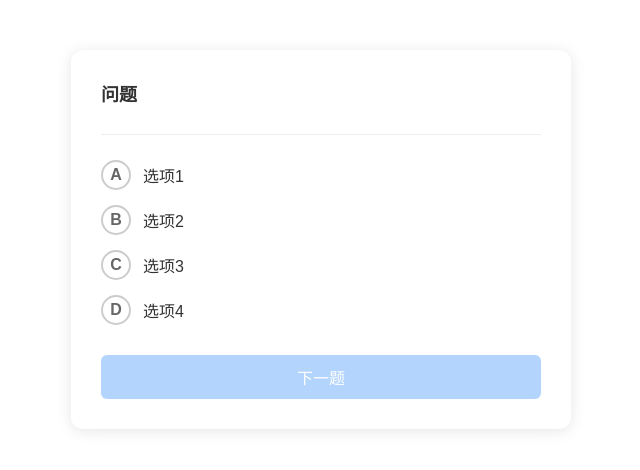
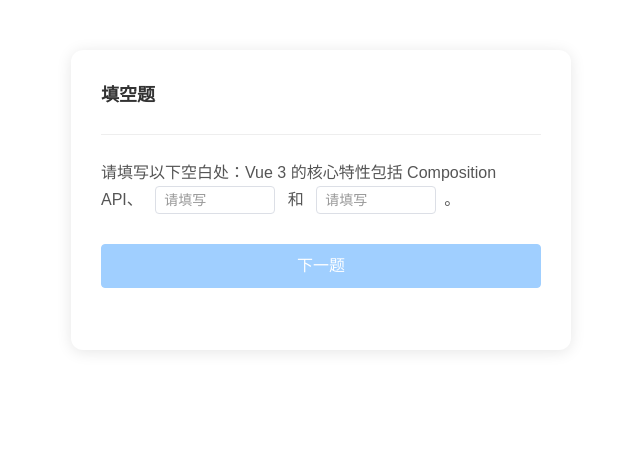
Before and after one commit to Bexerlmao/XCTO, a Vue app in the folder xcto-ui/: page / in a window 1280 px wide. Shown: the top 470 px of the page, without its empty margins (319-959 px from the left). Built offline with nearby package versions, Linux system fonts and the light colour scheme; the HTML template or start-up script is replaced by a standard one.

Commit message:
feat(ui): 完成更多题目的ui适配
完成多选题 判断题 填空题的前端界面

```diff
--- a/xcto-ui/src/main.ts
+++ b/xcto-ui/src/main.ts
@@ -2,6 +2,7 @@
 import { createApp } from 'vue'
 import App from './App.vue'
 import router from './router'
+import 'element-plus/dist/index.css'
 
 const app = createApp(App)
 
--- a/xcto-ui/src/views/QuestionView.vue
+++ b/xcto-ui/src/views/QuestionView.vue
@@ -1,54 +1,163 @@
 <script setup lang="ts">
 import { ref, onMounted } from 'vue';
+import { ElCheckbox, ElCheckboxGroup, ElButton } from 'element-plus';
 
-// 选项数据
-const options = [
+// 题目数据接口定义
+interface QuestionOption {
+  value: string;
+  text: string;
+}
+
+interface Question {
+  id: string;
+  type: '单选题' | '多选题' | '判断题' | '填空题';
+  content: string;
+  options: QuestionOption[];
+}
+
+// 响应式状态
+const questionType = ref<'单选题' | '多选题' | '判断题' | '填空题'>('单选题');
+const questionContent = ref('');
+const options = ref<QuestionOption[]>([]);
+const isNextBtnDisabled = ref(true);
+const selectedOption = ref<string | null>(null);
+const selectedOptions = ref<string[]>([]);
+const fillBlankAnswers = ref<string[]>([]);
+const isLoading = ref(false);
+
+// 异步获取题目函数（预留接口）
+const fetchQuestion = async (type?: '单选题' | '多选题' | '判断题' | '填空题') => {
+  try {
+    isLoading.value = true;
+
+    // TODO: 替换为实际的API调用
+    // 示例：const response = await axios.get('/api/question/random', { params: { type } });
+    // const data = response.data;
+
+    // 模拟API响应数据
+    let mockData: Question;
+
+    //TODO: 删除debug
+
+    type = '填空题'
+
+    if (type === '判断题') {
+      mockData = {
+        id: '1',
+        type: '判断题',
+        content: '这是一道测试判断题，请判断对错。',
+        options: [
+          { value: 'true', text: '正确' },
+          { value: 'false', text: '错误' }
+        ]
+      };
+    } else if (type === '填空题') {
+      mockData = {
+        id: '1',
+        type: '填空题',
+        content: '请填写以下空白处：Vue 3 的核心特性包括 Composition API、______ 和 ______。',
+        options: []
+      };
+    } else {
+      mockData = {
+        id: '1',
+        type: type || '多选题',
+        content: '这是一道测试题目，请选择正确的答案。',
+        options: [
           { value: 'A', text: '选项1' },
           { value: 'B', text: '选项2' },
           { value: 'C', text: '选项3' },
           { value: 'D', text: '选项4' }
-];
+        ]
+      };
+    }
 
-const questionType = "单选题"
+    // 更新题目数据
+    questionType.value = mockData.type;
+    questionContent.value = mockData.content;
+    options.value = mockData.options;
 
-// 响应式状态
-const isNextBtnDisabled = ref(true);
-const selectedOption = ref<string | null>(null);
+    // 重置选择状态
+    selectedOption.value = null;
+    selectedOptions.value = [];
+    fillBlankAnswers.value = [];
+    isNextBtnDisabled.value = true;
 
-// 处理选项选择
+    return mockData;
+  } catch (error) {
+    console.error('获取题目失败:', error);
+    throw error;
+  } finally {
+    isLoading.value = false;
+  }
+};
+
+// 处理选项选择（单选）
 const handleOptionChange = (option: string) => {
   selectedOption.value = option;
   isNextBtnDisabled.value = false;
 };
 
+// 处理选项选择（多选）
+const handleCheckboxChange = (value: (string | number | boolean)[]) => {
+  selectedOptions.value = value as string[];
+  isNextBtnDisabled.value = value.length === 0;
+};
+
+// 处理填空题输入
+const handleFillBlankChange = (index: number, value: string) => {
+  // 确保数组长度足够
+  while (fillBlankAnswers.value.length <= index) {
+    fillBlankAnswers.value.push('');
+  }
+  // 更新对应索引的答案
+  fillBlankAnswers.value[index] = value;
+  // 检查是否所有空白处都已填写
+  const allFilled = fillBlankAnswers.value.every(answer => answer.trim().length > 0);
+  isNextBtnDisabled.value = !allFilled;
+};
+
+// 处理填空题内容，将空白处替换为输入框
+const processFillBlankContent = (content: string) => {
+  return content.split('______');
+};
+
 // 处理下一题点击
-const handleNextClick = () => {
-  // 这里可以添加切换题目的逻辑
-  // 示例：弹出提示，实际项目中可替换为加载新题目
-  alert('已选择答案，即将进入下一题！');
+const handleNextClick = async () => {
+  try {
+    // TODO: 这里可以添加提交答案的逻辑
+    // await submitAnswer({ questionId, answer: selectedOption.value || selectedOptions.value });
 
-  // 重置选项和按钮状态（模拟切换题目）
-  selectedOption.value = null;
-  isNextBtnDisabled.value = true;
-
-  // 实际项目中可通过AJAX加载新题目，或切换隐藏的题目面板
+    // 获取下一道题目
+    await fetchQuestion(questionType.value);
+  } catch (error) {
+    console.error('切换题目失败:', error);
+  }
 };
 
 // 生命周期钩子
-onMounted(() => {
-  // 组件挂载后的初始化逻辑
+onMounted(async () => {
+  // 组件挂载后加载第一道题目（测试填空题）
+  await fetchQuestion('填空题');
 });
 </script>
 
 <template>
   <div class="quiz-card">
+    <!-- 加载状态 -->
+    <div v-if="isLoading" class="loading-container">
+      <div class="loading-text">加载中...</div>
+    </div>
+
+    <!-- 题目内容 -->
+    <template v-else>
       <!-- 题目区域 -->
       <div class="question-container">
-      <div class="question-title">问题</div>
-      <div class="question-content"></div>
+        <div class="question-title">{{ questionType }}</div>
+        <div v-if="questionType != '填空题'" class="question-content">{{ questionContent }}</div>
       </div>
 
-    <!-- 选项区域 -->
+      <!-- 单选题选项区域 -->
       <div v-if="questionType == '单选题'" class="options-container">
         <div class="option-item" v-for="option in options" :key="option.value">
           <input
@@ -66,14 +175,64 @@ onMounted(() => {
         </div>
       </div>
 
+      <!-- 判断题选项区域 -->
+      <div v-if="questionType == '判断题'" class="options-container">
+        <div class="option-item" v-for="option in options" :key="option.value">
+          <input
+            type="radio"
+            :name="'option'"
+            :id="`option${option.value}`"
+            class="option-input"
+            :checked="selectedOption === option.value"
+            @change="handleOptionChange(option.value)"
+          >
+          <label :for="`option${option.value}`" class="custom-radio">
+            <span class="radio-letter">{{ option.value === 'true' ? '√' : '×' }}</span>
+          </label>
+          <span class="option-text">{{ option.text }}</span>
+        </div>
+      </div>
+
+      <!-- 填空题选项区域 -->
+      <div v-if="questionType == '填空题'" class="options-container">
+        <div class="fill-blank-content">
+          <template v-for="(part, index) in processFillBlankContent(questionContent)" :key="index">
+            <span v-if="index < processFillBlankContent(questionContent).length - 1">
+              {{ part }}
+              <input
+                v-model="fillBlankAnswers[index]"
+                class="inline-fill-blank-input"
+                placeholder="请填写"
+                @input="handleFillBlankChange(index, fillBlankAnswers[index])"
+              >
+            </span>
+            <span v-else>{{ part }}</span>
+          </template>
+        </div>
+      </div>
+
+      <!-- 多选题选项区域 -->
+      <div v-if="questionType == '多选题'" class="options-container">
+        <el-checkbox-group v-model="selectedOptions" @change="handleCheckboxChange">
+          <div class="option-item" v-for="option in options" :key="option.value">
+            <el-checkbox :label="option.value" class="custom-checkbox">
+              <span class="checkbox-letter">{{ option.value }}</span>
+              <span class="option-text">{{ option.text }}</span>
+            </el-checkbox>
+          </div>
+        </el-checkbox-group>
+      </div>
+
       <!-- 下一题按钮 -->
-    <button
+      <el-button
         class="next-btn"
         :disabled="isNextBtnDisabled"
         @click="handleNextClick"
+        type="primary"
       >
         下一题
-    </button>
+      </el-button>
+    </template>
   </div>
 </template>
 
@@ -95,6 +254,20 @@ onMounted(() => {
   box-shadow: 0 2px 15px rgba(0, 0, 0, 0.1);
   margin: 0 auto;
   margin-top: 50px;
+  min-height: 300px;
+}
+
+/* 加载状态容器 */
+.loading-container {
+  display: flex;
+  align-items: center;
+  justify-content: center;
+  height: 200px;
+}
+
+.loading-text {
+  font-size: 16px;
+  color: #999;
 }
 
 /* 题目区域 */
@@ -172,30 +345,74 @@ onMounted(() => {
   color: white;
 }
 
+/* 多选题样式 */
+.custom-checkbox {
+  display: flex;
+  align-items: center;
+  width: 100%;
+}
+
+.custom-checkbox :deep(.el-checkbox__label) {
+  display: flex;
+  align-items: center;
+  padding-left: 8px;
+}
+
+.checkbox-letter {
+  font-size: 16px;
+  font-weight: bold;
+  color: #666;
+  margin-right: 12px;
+}
+
 /* 最后一个选项去掉下边距 */
 .option-item:last-child {
   margin-bottom: 0;
+}
+
+/* 填空题样式 */
+.fill-blank-content {
+  font-size: 16px;
+  line-height: 1.6;
+  color: #555;
+}
+
+.inline-fill-blank-input {
+  display: inline-block;
+  width: 120px;
+  margin: 0 8px;
+  padding: 4px 8px;
+  border: 1px solid #dcdfe6;
+  border-radius: 4px;
+  font-size: 16px;
+  font-family: "Microsoft Yahei", sans-serif;
+  transition: border-color 0.3s ease;
+}
+
+.inline-fill-blank-input:focus {
+  outline: none;
+  border-color: #409eff;
+  box-shadow: 0 0 0 2px rgba(64, 158, 255, 0.2);
+}
+
+.inline-fill-blank-input::placeholder {
+  color: #999;
+  font-size: 14px;
 }
 
 /* 下一题按钮样式 */
 .next-btn {
   width: 100%;
   height: 44px;
-  background-color: #409eff;
-  color: white;
-  border: none;
-  border-radius: 6px;
   font-size: 16px;
   cursor: pointer;
-  transition: background-color 0.3s ease;
 }
 
-.next-btn:hover {
-  background-color: #3388ee;
+.next-btn:hover:not(:disabled) {
+  opacity: 0.9;
 }
 
 .next-btn:disabled {
-  background-color: #b3d4fc;
   cursor: not-allowed;
 }
 </style>
```
Lines whose indentation alone changed are shown as unchanged.
